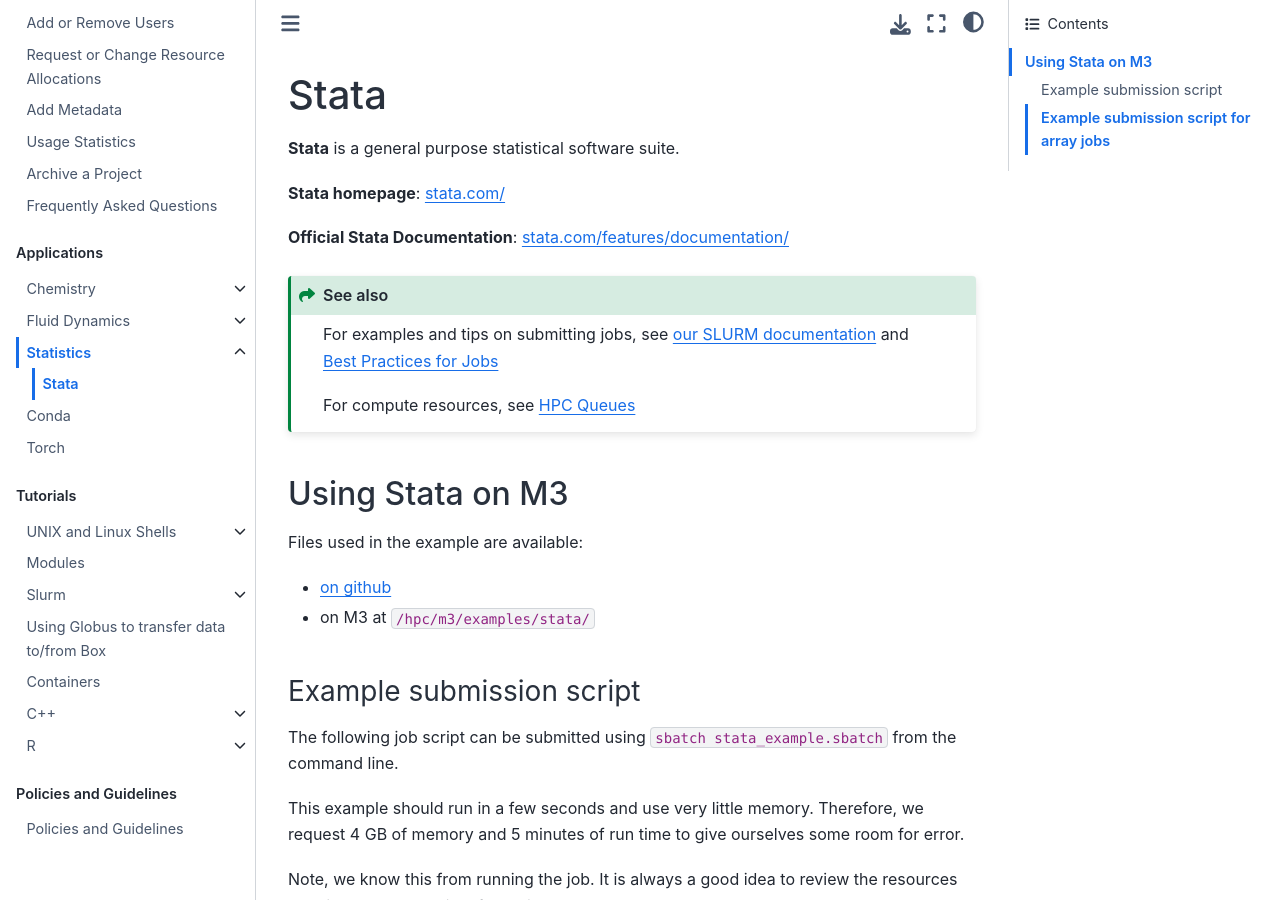
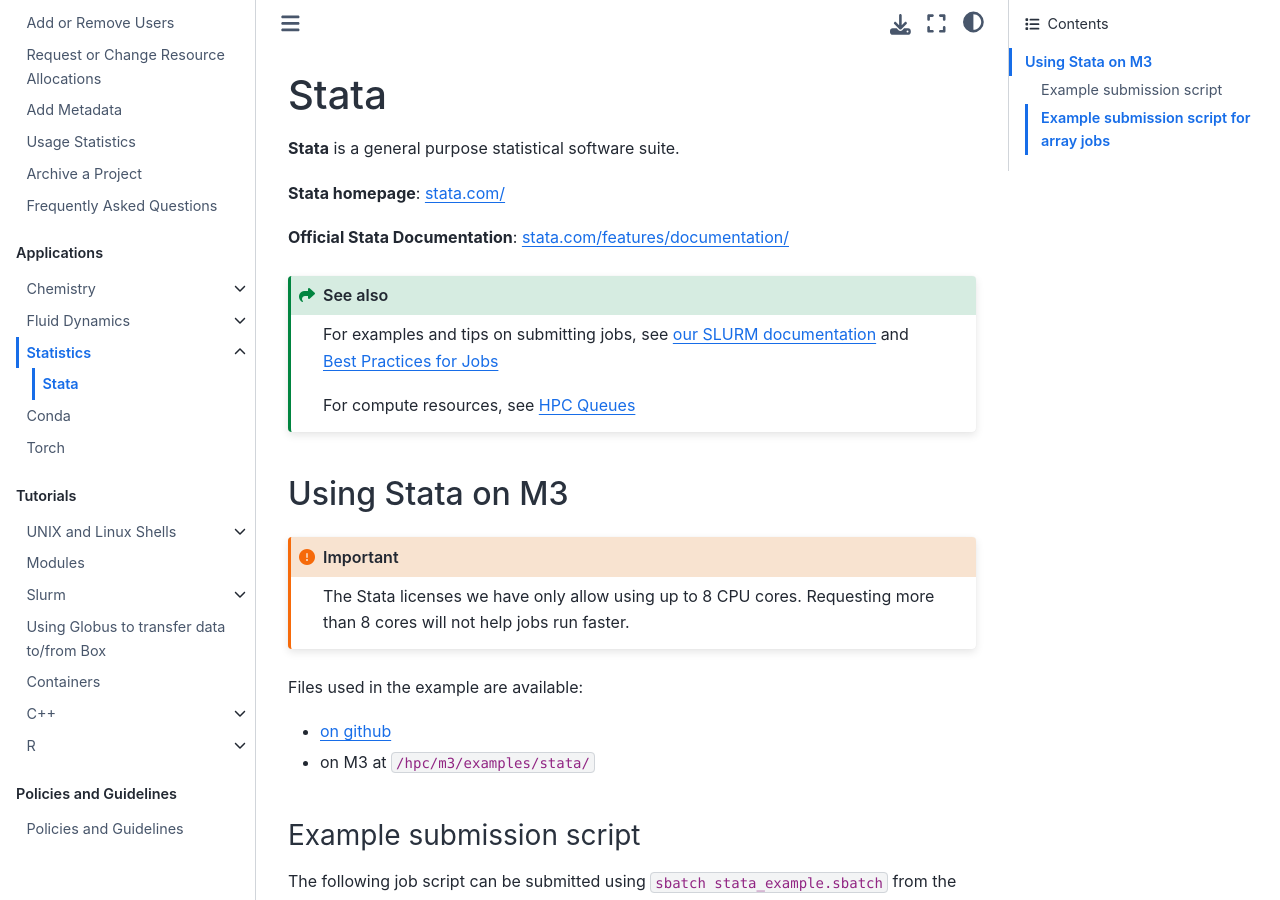
Before and after one commit to SouthernMethodistUniversity/hpc_docs, a Jupyter Book: the page built from docs/examples/stata/index.md, in a window 1280 px wide and 900 px high. Built offline with Jupyter Book 1.0.4 settings and Sphinx 7.4.7 and the Sphinx Book theme 1.1.4, drawn with Linux system fonts in a browser that asks for light colours.

Commit message:
Update index.md

```diff
--- a/docs/examples/stata/index.md
+++ b/docs/examples/stata/index.md
@@ -14,6 +14,9 @@
 
 
 ## Using Stata on M3
+
+:::{important} The Stata licenses we have only allow using up to 8 CPU cores. Requesting more than 8 cores will not help jobs run faster.
+:::
 
 Files used in the example are available:
 
```
